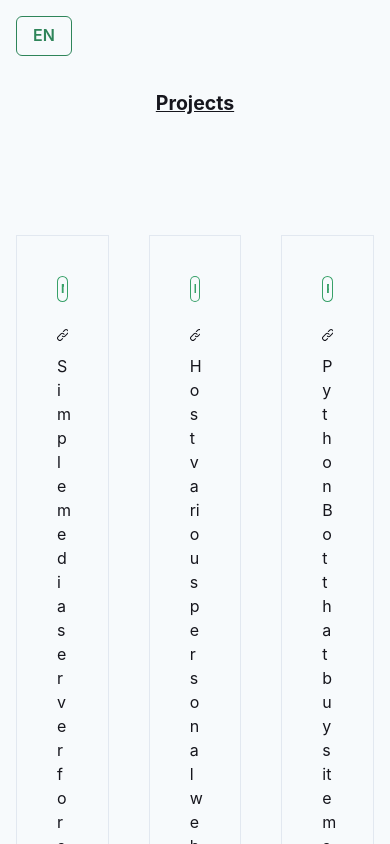
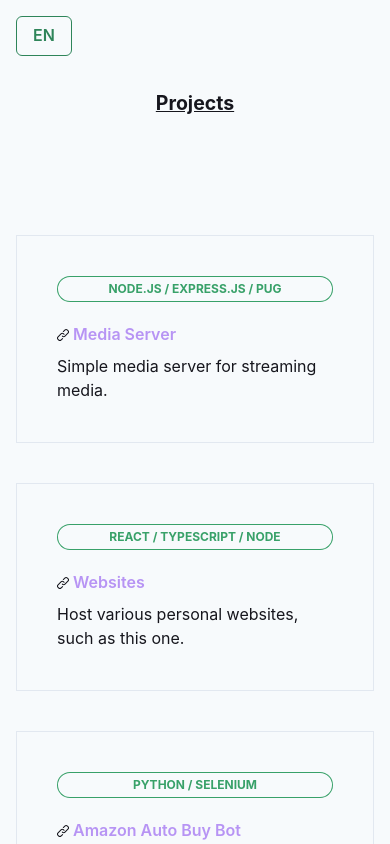
Before and after one commit to arBalasquide/personal-website, a Next.js app: page /projects in a window 390 px wide. Shown: the top 844 px of the page. Built offline with nearby package versions, Linux system fonts and the light colour scheme.

Commit message:
Added mobile responsiveness.

```diff
--- a/src/components/Main.tsx
+++ b/src/components/Main.tsx
@@ -2,7 +2,7 @@
 
 export const Main = (props) => (
   <Stack
-  height="200hv"
+    height="200hv"
     spacing="2.5rem"
     width="100%"
     alignItems="center"
--- a/src/pages/index.tsx
+++ b/src/pages/index.tsx
@@ -4,6 +4,7 @@
   Flex,
   GridItem,
   Grid,
+  SimpleGrid,
 } from '@chakra-ui/react'
 import { AtSignIcon, AttachmentIcon, CheckCircleIcon, EditIcon, EmailIcon } from '@chakra-ui/icons'
 import { Hero } from '../components/Hero'
@@ -29,7 +30,7 @@
         <Text>
             {strings[language].summary}
           </Text>
-        <Grid  templateColumns="repeat(2, 1fr)" gap={10}>
+        <SimpleGrid  columns={[1, null, 2]} gap={10}>
           <GridItem>
             <Text as="u">{strings[language].programming_lang}</Text>
             <List>
@@ -66,7 +67,7 @@
           </GridItem>
           <GridItem width="330px" height="230px">
           </GridItem>
-        </Grid>
+        </SimpleGrid>
       </Main>
       <Footer>
           {strings[language].footer}
--- a/src/pages/projects.tsx
+++ b/src/pages/projects.tsx
@@ -1,4 +1,4 @@
-import { Flex, Grid } from '@chakra-ui/react'
+import { Flex, Grid, SimpleGrid } from '@chakra-ui/react'
 import { Container } from '../components/Container'
 import { Main } from '../components/Main'
 import React, { useState } from 'react'
@@ -30,15 +30,15 @@
             left="1rem">
                 <ToggleLanguage language={language} setLanguage={setLanguage}/>
             </Flex>
-            <Main height="650px">
-                <Grid templateColumns="repeat(3, 1fr)" gap={10}>
+            <Main>
+                <SimpleGrid columns={[1, 2, 3]} gap={10}>
                     {getCard("media_server")}
                     {getCard("website")}
                     {getCard("amazon_bot")}
                     {getCard("devops")}
                     {getCard("linux_scripts")}
                     {getCard("aoc")}
-                </Grid>
+                </SimpleGrid>
             </Main>
             <Footer>
                 {strings[language].footer}
```
